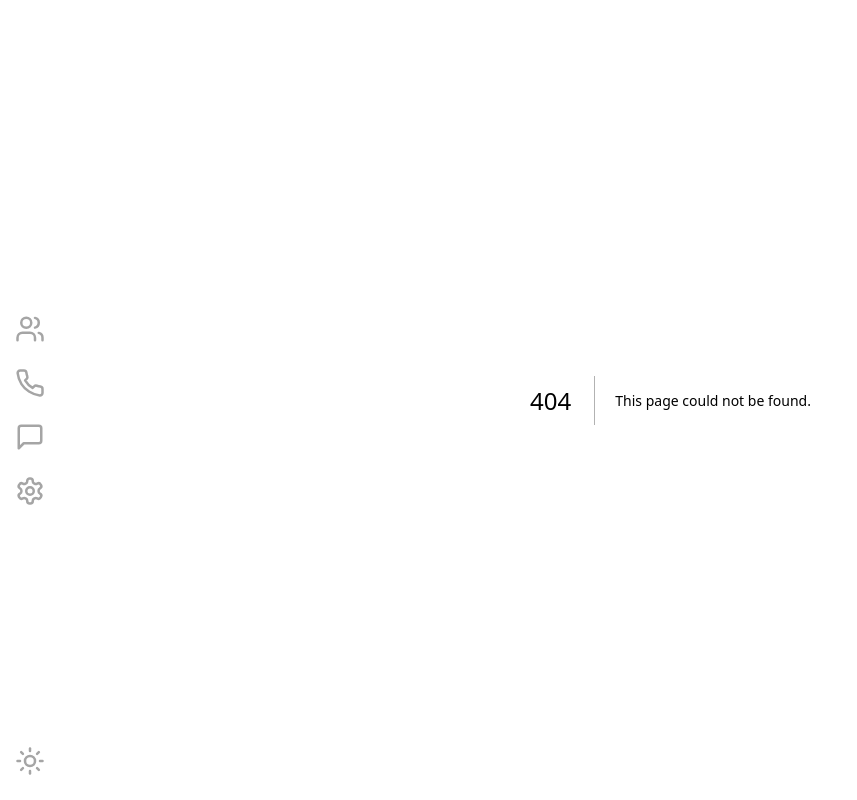
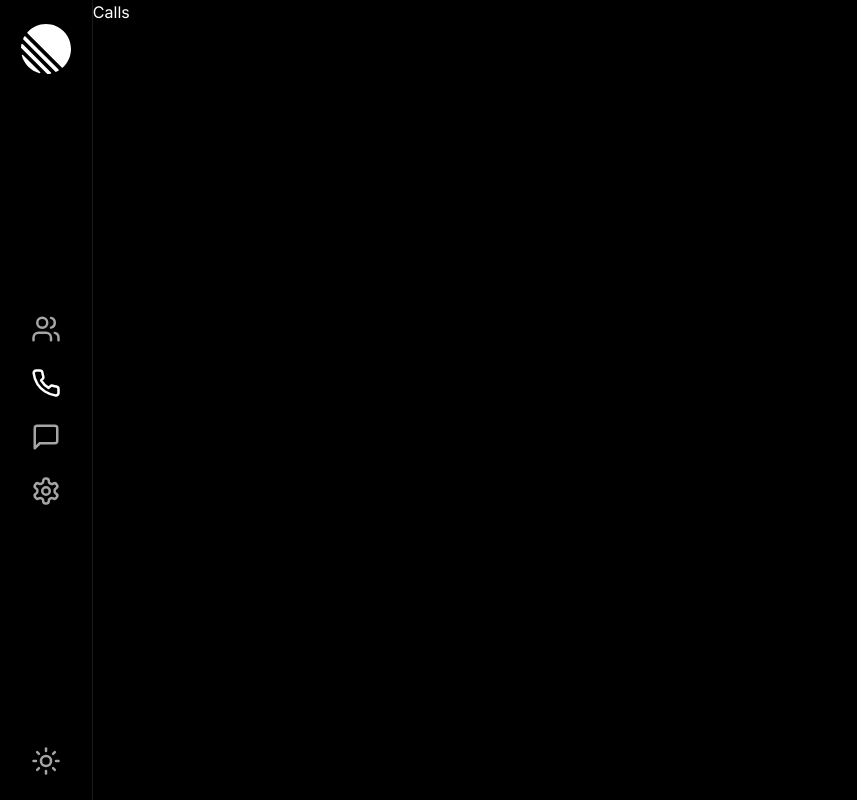
Before and after one commit to sinukov-dev/social-m, a Next.js app: page /calls in a window 1280 px wide. Before the commit this address had no page. Shown: the whole page, without its empty margins (0-857 px from the left). Built offline with nearby package versions, Linux system fonts and the light colour scheme.

Commit message:
a little fix in sidebar and structure

```diff
--- a/package.json
+++ b/package.json
@@ -9,6 +9,7 @@
 		"lint": "next lint"
 	},
 	"dependencies": {
+		"clsx": "^2.1.1",
 		"lucide-react": "^0.428.0",
 		"next": "14.2.5",
 		"react": "^18",
--- /dev/null
+++ b/src/app/calls/page.tsx
@@ -0,0 +1,9 @@
+import type { Metadata } from 'next'
+
+export const metadata: Metadata = {
+	title: 'Calls',
+}
+
+export default function CallsPage() {
+	return <div>Calls</div>
+}
--- a/src/app/friends/Page.tsx
+++ b/src/app/friends/Page.tsx
@@ -4,6 +4,6 @@ export const metadata: Metadata = {
 	title: 'Friends',
 }
 
-export default function Friends() {
+export default function FriendsPage() {
 	return <div>Friends</div>
 }
--- a/src/app/page.tsx
+++ b/src/app/page.tsx
@@ -1,9 +1,9 @@
 import type { Metadata } from 'next'
 
 export const metadata: Metadata = {
-	title: '',
+	title: 'Main page',
 }
 
-export default function Home() {
+export default function HomePage() {
 	return <div>Home page</div>
 }
--- a/src/app/settings/Page.tsx
+++ b/src/app/settings/Page.tsx
@@ -4,6 +4,6 @@ export const metadata: Metadata = {
 	title: 'Settings',
 }
 
-export default function Settings() {
+export default function SettingsPage() {
 	return <div>Settings</div>
 }
--- /dev/null
+++ b/src/components/layout/sidebar/Sidebar.data.ts
@@ -0,0 +1,20 @@
+import { MessageSquare, Phone, Settings, Users } from 'lucide-react'
+
+export const MENU = [
+	{
+		url: '/friends',
+		icon: Users,
+	},
+	{
+		url: '/calls',
+		icon: Phone,
+	},
+	{
+		url: '/',
+		icon: MessageSquare,
+	},
+	{
+		url: '/settings',
+		icon: Settings,
+	},
+]
--- a/src/components/layout/sidebar/Sidebar.module.scss
+++ b/src/components/layout/sidebar/Sidebar.module.scss
@@ -1,5 +1,5 @@
 .sidebar {
-	@apply flex items-center justify-between flex-col border-r h-full py-24 w-64;
+	@apply flex items-center justify-between flex-col border-r h-full py-24 w-100;
 	border-color: rgba(255, 255, 255, 0.1);
 	a {
 		svg {
@@ -10,6 +10,11 @@
 				@apply text-white;
 			}
 		}
+		&.active {
+			svg {
+				@apply text-white;
+			}
+		}
 	}
 }
 
--- a/src/components/layout/sidebar/Sidebar.tsx
+++ b/src/components/layout/sidebar/Sidebar.tsx
@@ -1,25 +1,35 @@
-import { MessageSquare, Phone, Settings, Sun, Users } from 'lucide-react'
+'use client'
+import cn from 'clsx'
+import { Sun } from 'lucide-react'
 import Image from 'next/image'
 import Link from 'next/link'
+import { usePathname } from 'next/navigation'
+import { MENU } from './Sidebar.data'
 import styles from './Sidebar.module.scss'
 
 export function Sidebar() {
+	const pathName = usePathname()
 	return (
 		<aside className={styles.sidebar}>
-			<Image src={'/assets/logo.svg'} priority width={50} height={50} alt='' />
+			<Image
+				src={'/assets/img/general/logo.svg'}
+				priority
+				width={50}
+				height={50}
+				alt=''
+			/>
 			<div className={styles.menu}>
-				<Link href='/users'>
-					<Users size={30} />
-				</Link>
-				<Link href='/calls'>
-					<Phone size={30} />
-				</Link>
-				<Link href='/messages'>
-					<MessageSquare size={30} />
-				</Link>
-				<Link href='/Settings'>
-					<Settings size={30} />
-				</Link>
+				{MENU.map(item => (
+					<Link
+						key={item.url}
+						href={`${item.url}`}
+						className={cn({
+							[styles.active]: pathName === item.url,
+						})}
+					>
+						<item.icon size={30} />
+					</Link>
+				))}
 			</div>
 			<Link href='/changemode'>
 				<Sun size={30} />
```
Also changed, not shown: public/assets/img/general/logo.svg (renamed from public/assets/logo.svg), 1 other file (tests, documents, lock files or other folders).
